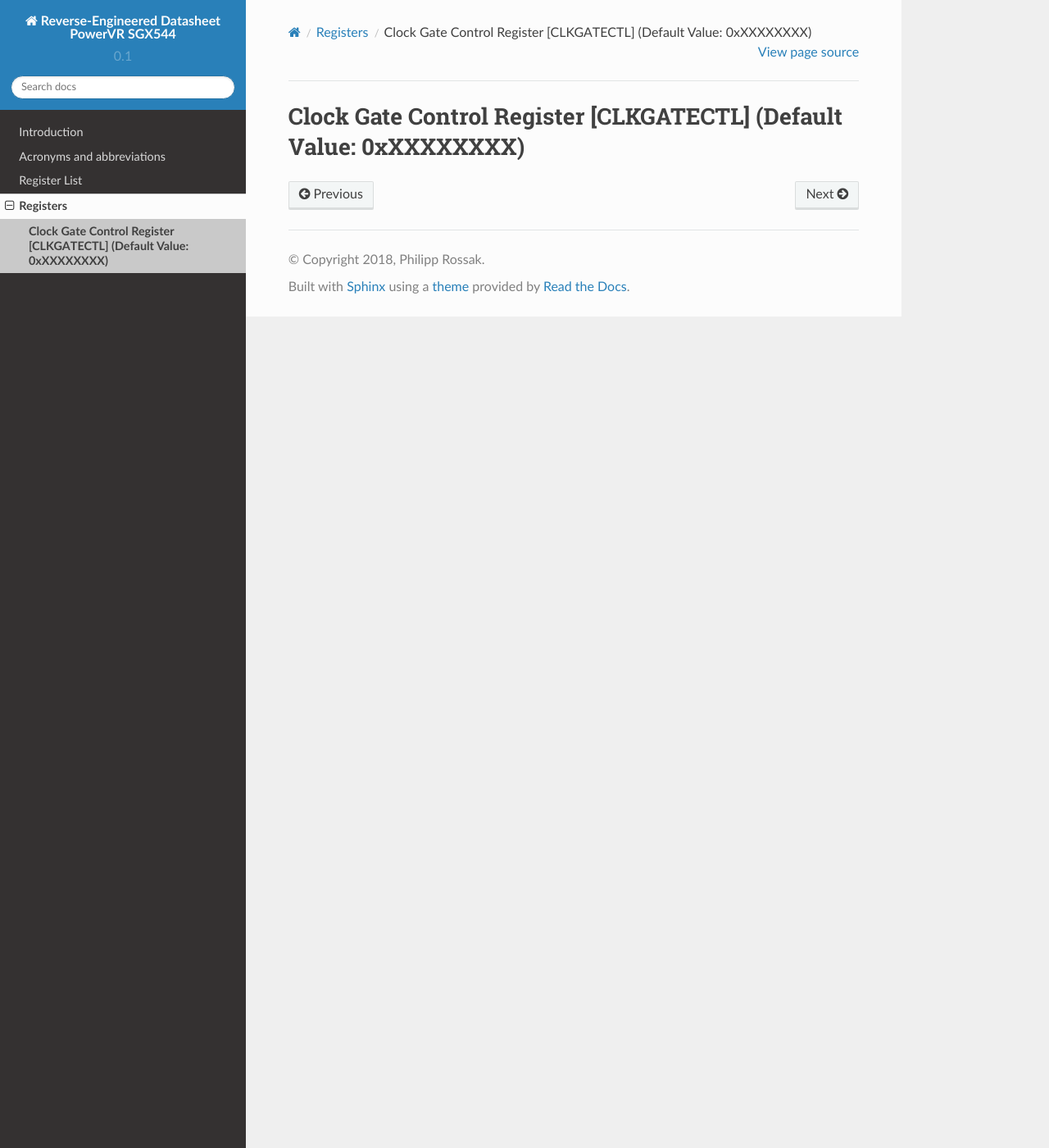
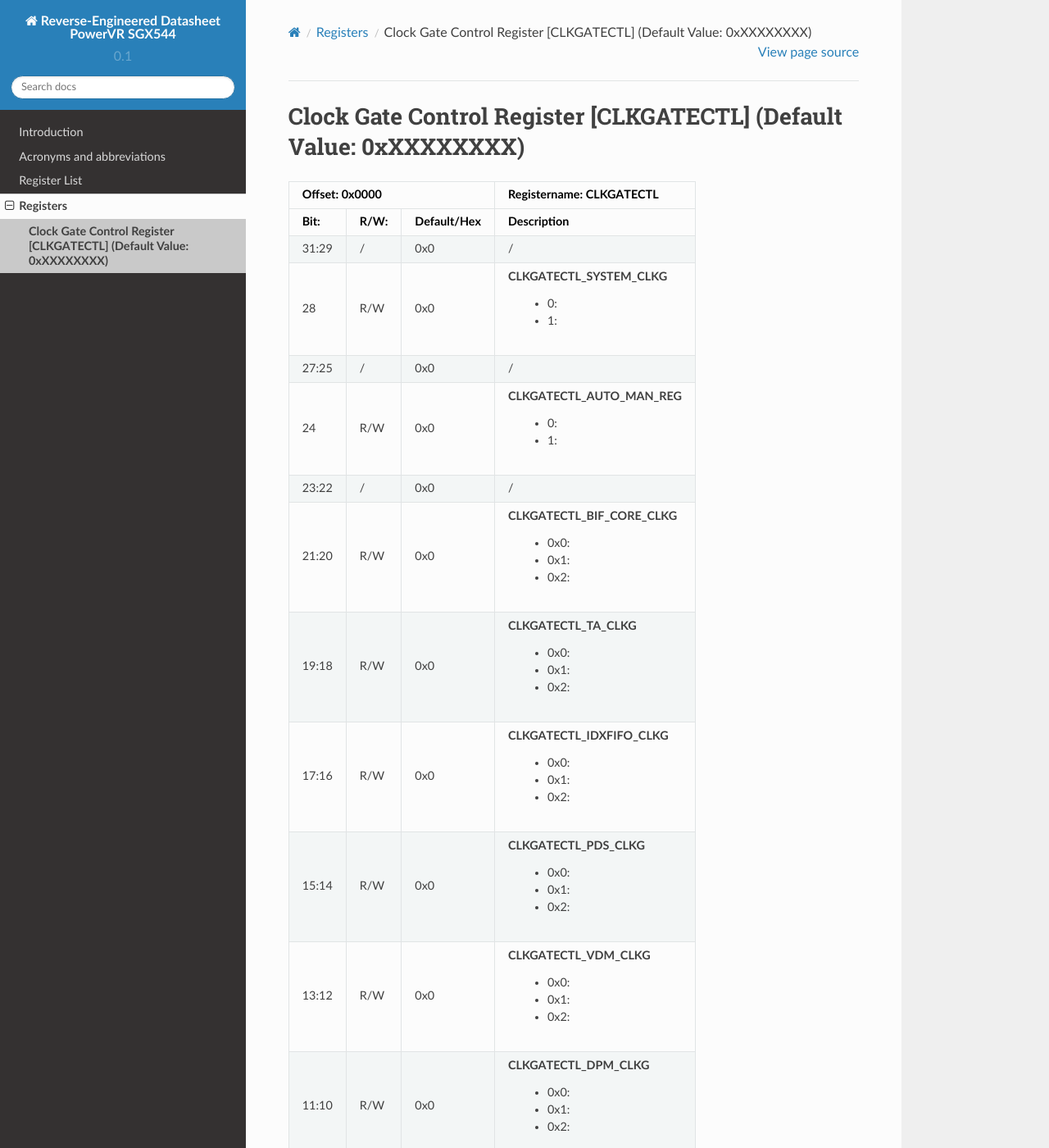
Before and after one commit to xuguizhou/PVRSGX_hwdoc, a Sphinx documentation site: the page built from SGX544/source/registers/clk_gate_ctl.rst, in a window 1280 px wide and 1400 px high. Shown: the whole window at 82% size. Built offline with Sphinx 7.4.7 and the Read the Docs theme 2.0.0, drawn with Linux system fonts in a browser that asks for light colours; formulas are drawn with MathJax 3; pages that are not in the unit, such as notebooks, are missing from menus; some of the changed text lies outside the part shown.

Commit message:
fix clk_gate_ctl table

```diff
--- a/SGX544/source/registers/clk_gate_ctl.rst
+++ b/SGX544/source/registers/clk_gate_ctl.rst
@@ -20,7 +20,7 @@ Clock Gate Control Register [CLKGATECTL] (Default Value: 0xXXXXXXXX)
 +--------+------+-------------+-------------------------------------------------------+
 | 23:22  | /    | 0x0         | /                                                     |
 +--------+------+-------------+-------------------------------------------------------+
-| 21:20  | R/W  | 0x0         | CLKGATECTL_BIF_CORE_CLKG
+| 21:20  | R/W  | 0x0         | CLKGATECTL_BIF_CORE_CLKG                              |
 |        |      |             |  * 0x0:                                               |
 |        |      |             |  * 0x1:                                               |
 |        |      |             |  * 0x2:                                               |
```
